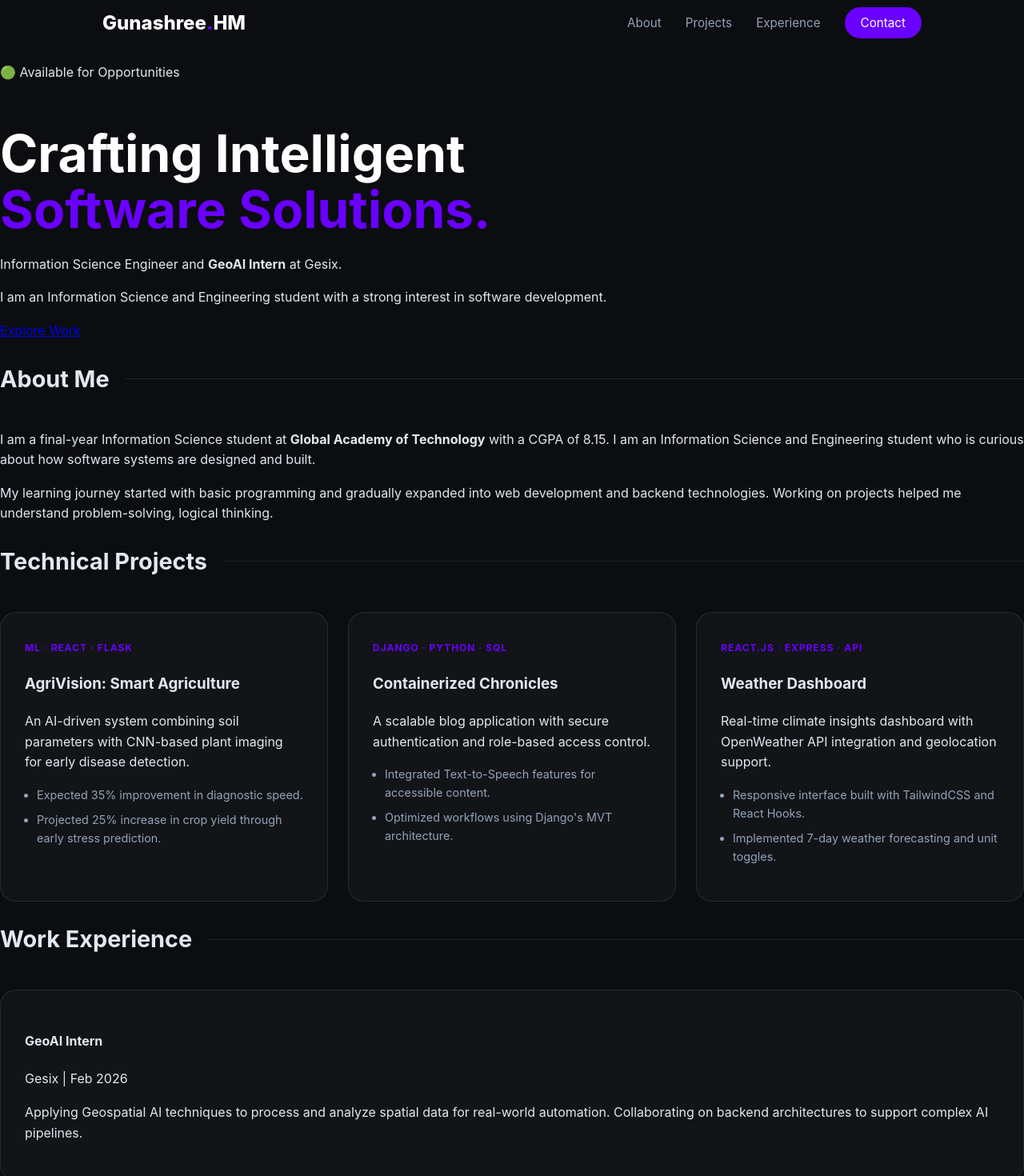
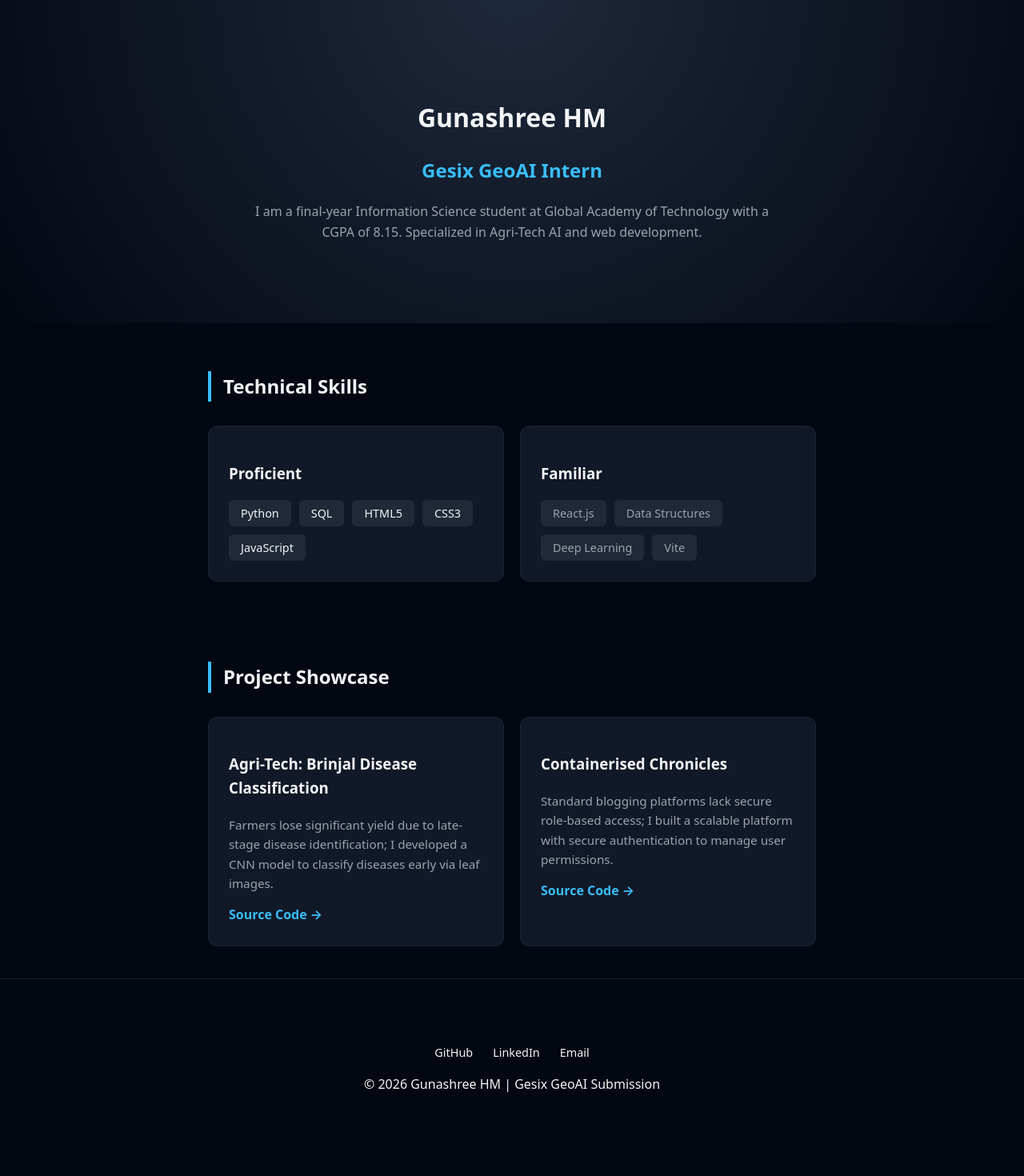
Before and after one commit to gunashree-hm/my-portfolio, a React (Vite) app in the folder my-portfolio/: page / in a window 1280 px wide. Shown: the part 20-1490 px from the top of the page at 80% size. Built offline with nearby package versions, Linux system fonts and the light colour scheme.

Commit message:
Update App.css content

```diff
--- a/my-portfolio/src/App.css
+++ b/my-portfolio/src/App.css
@@ -1,134 +1,111 @@
 :root {
-  --primary: #6a00ff;
-  --bg-dark: #0f1115;
-  --card-bg: rgba(255, 255, 255, 0.03);
-  --text-main: #e2e8f0;
-  --text-dim: #94a3b8;
-  --border: rgba(255, 255, 255, 0.1);
+  --primary: #38bdf8;
+  --bg: #030712;
+  --card: #111827;
+  --text: #f3f4f6;
+  --dim: #9ca3af;
 }
 
 body {
   margin: 0;
-  padding: 0;
-  background-color: #0b0d11; /* Sleek dark background */
-  color: var(--text-main);
-  font-family: 'Inter', sans-serif;
+  background-color: var(--bg);
+  color: var(--text);
+  font-family: system-ui, -apple-system, sans-serif; /* Faster loading than Google Fonts */
   line-height: 1.6;
 }
 
-/* DECORATIVE LINES */
-.bg-line {
-  position: fixed;
-  background: linear-gradient(to bottom, var(--primary), transparent);
-  width: 1px;
-  opacity: 0.15;
-  z-index: -1;
-}
-.line-1 { left: 10%; height: 100vh; }
-.line-2 { right: 10%; height: 100vh; }
-
-/* NAVIGATION */
-.nav-container {
-  display: flex;
-  justify-content: space-between;
-  padding: 30px 10%;
-  align-items: center;
+.container {
+  max-width: 800px;
+  margin: 0 auto;
+  padding: 40px 20px;
+  box-sizing: border-box;
 }
 
-.logo { font-size: 1.5rem; font-weight: 800; color: white; }
-.logo span { color: var(--primary); }
-
-.links a {
-  text-decoration: none;
-  color: var(--text-dim);
-  margin-left: 30px;
-  font-size: 0.95rem;
-  transition: 0.3s;
+.hero {
+  text-align: center;
+  padding: 80px 20px 40px;
+  background: radial-gradient(circle at top, #1e293b, #030712);
 }
 
-.contact-pill {
-  background: var(--primary);
-  color: white !important;
-  padding: 10px 20px;
-  border-radius: 50px;
+.role {
+  color: var(--primary);
+  font-size: 1.5rem;
+  margin: 10px 0;
+  font-weight: 600;
 }
 
-/* CARDS VISUALIZATION */
-.glass-card {
-  background: var(--card-bg);
-  border: 1px solid var(--border);
-  backdrop-filter: blur(10px);
-  padding: 30px;
-  border-radius: 20px;
-  transition: transform 0.3s ease, border-color 0.3s ease;
+.about-text {
+  color: var(--dim);
+  max-width: 650px;
+  margin: 20px auto;
 }
 
-.glass-card:hover {
-  transform: translateY(-5px);
-  border-color: var(--primary);
-  background: rgba(106, 0, 255, 0.02);
+.section-title {
+  border-left: 4px solid var(--primary);
+  padding-left: 15px;
+  margin-bottom: 30px;
+  font-size: 1.5rem;
 }
 
-/* PROJECT GRID */
-.project-grid {
+.skills-grid, .project-grid {
   display: grid;
-  grid-template-columns: repeat(auto-fit, minmax(320px, 1fr));
-  gap: 25px;
+  grid-template-columns: repeat(auto-fit, minmax(280px, 1fr));
+  gap: 20px;
 }
 
-.tech-label {
-  color: var(--primary);
-  font-size: 0.75rem;
-  font-weight: 700;
-  text-transform: uppercase;
-  letter-spacing: 1px;
+.skill-card, .project-card {
+  background: var(--card);
+  padding: 25px;
+  border-radius: 12px;
+  border: 1px solid rgba(255, 255, 255, 0.05);
 }
 
-.impact-list {
-  padding-left: 15px;
-  color: var(--text-dim);
+.tags {
+  display: flex;
+  flex-wrap: wrap;
+  gap: 10px;
+  margin-top: 15px;
+}
+
+.tag {
+  background: #1f2937;
+  padding: 5px 15px;
+  border-radius: 6px;
   font-size: 0.9rem;
 }
 
-.impact-list li { margin-bottom: 8px; }
+.tag.familiar { color: var(--dim); }
 
-/* DUAL SECTION LAYOUT */
-.dual-section {
-  display: grid;
-  grid-template-columns: 1fr 1fr;
-  gap: 30px;
-  margin-top: 50px;
+.problem-text {
+  font-size: 0.95rem;
+  color: var(--dim);
+  margin-bottom: 15px;
 }
 
-/* TYPOGRAPHY */
-h1 { font-size: 4rem; line-height: 1.1; margin-bottom: 20px; color: white; }
-h1 span { color: var(--primary); }
-
-.section-title {
-  font-size: 1.8rem;
-  margin-bottom: 40px;
-  display: flex;
-  align-items: center;
+.project-card a {
+  color: var(--primary);
+  text-decoration: none;
+  font-weight: bold;
 }
 
-.section-title::after {
-  content: "";
-  height: 1px;
-  background: var(--border);
-  flex: 1;
-  margin-left: 20px;
+.footer {
+  border-top: 1px solid rgba(255, 255, 255, 0.1);
+  padding: 40px 0;
+  text-align: center;
 }
 
-.skill-pills {
+.socials {
   display: flex;
-  flex-wrap: wrap;
-  gap: 10px;
+  justify-content: center;
+  gap: 25px;
+  margin-bottom: 15px;
 }
 
-.skill-pills span {
-  background: #1a1c23;
-  padding: 6px 15px;
-  border-radius: 8px;
-  font-size: 0.85rem;
-  border: 1px solid var(--border);
+.socials a { color: var(--text); text-decoration: none; font-size: 0.9rem; }
+
+/* Mobile Responsiveness  */
+@media (max-width: 600px) {
+  h1 { font-size: 2.2rem; }
+  .role { font-size: 1.2rem; }
+  .container { padding: 20px; }
 }
--- a/my-portfolio/src/App.jsx
+++ b/my-portfolio/src/App.jsx
@@ -1,144 +1,88 @@
 import React from 'react';
 import './App.css';
 
+const RESUME_DATA = {
+  name: "Gunashree HM",
+  role: "Gesix GeoAI Intern", // MANDATORY ROLE [cite: 17]
+  about: "I am a final-year Information Science student at Global Academy of Technology with a CGPA of 8.15. Specialized in Agri-Tech AI and web development.",
+  skills: {
+    proficient: ["Python", "SQL", "HTML5", "CSS3", "JavaScript"],
+    familiar: ["React.js", "Data Structures", "Deep Learning", "Vite"]
+  },
+  projects: [
+    {
+      title: "Agri-Tech: Brinjal Disease Classification",
+      problem: "Farmers lose significant yield due to late-stage disease identification; I developed a CNN model to classify diseases early via leaf images.", // MANDATORY 2-LINE PROBLEM [cite: 24]
+      link: "https://github.com/gunashree-hm/brinjal-disease-detection" // MANDATORY LINK [cite: 23]
+    },
+    {
+      title: "Containerised Chronicles",
+      problem: "Standard blogging platforms lack secure role-based access; I built a scalable platform with secure authentication to manage user permissions.",
+      link: "https://github.com/gunashree-hm/Containerized-Chronicles-An-authenticated-blogging-platform"
+    }
+  ],
+  contacts: {
+    email: "your.email@example.com",
+    github: "https://github.com/gunashree-hm",
+    linkedin: "https://linkedin.com/in/yourusername"
+  }
+};
+
 function App() {
   return (
-    <div className="portfolio-wrapper">
-      {/* Decorative background lines to fill white space */}
-      <div className="bg-line line-left"></div>
-      <div className="bg-line line-right"></div>
-
-      <header className="nav-container">
-        <div className="logo">Gunashree<span>.</span>HM</div>
-        <nav className="links">
-          <a href="#about">About</a>
-          <a href="#projects">Projects</a>
-          <a href="#experience">Experience</a>
-          <a href="mailto:gunashreehm@gmail.com" className="contact-pill">Contact </a>
-        </nav>
+    <div className="portfolio">
+      <header className="hero">
+        <div className="container">
+          {/* SPRINT BADGE REMOVED HERE */}
+          <h1>{RESUME_DATA.name}</h1>
+          <p className="role">{RESUME_DATA.role}</p>
+          <p className="about-text">{RESUME_DATA.about}</p>
+        </div>
       </header>
 
-      <main className="main-content">
-        {/* HERO SECTION - Corrected Tag Error */}
-        <section className="hero">
-          <div className="status-pill">🟢 Available for Opportunities</div>
-          <h1>Crafting Intelligent <br/><span>Software Solutions.</span></h1>
-          <p className="hero-bio">
-            Information Science Engineer and <strong>GeoAI Intern</strong> at Gesix.
-            </p>
-            <p>
-              I am an Information Science and Engineering student with a strong
-
-          interest in software development.
-          </p>
-          <div className="hero-btns">
-            <a href="#projects" className="primary-btn">Explore Work</a>
+      <section className="container">
+        <h2 className="section-title">Technical Skills</h2>
+        <div className="skills-grid">
+          <div className="skill-card">
+            <h3>Proficient</h3>
+            <div className="tags">
+              {RESUME_DATA.skills.proficient.map(s => <span key={s} className="tag">{s}</span>)}
             </div>
-        </section>
-
-        {/* ABOUT ME SECTION */}
-        <section id="about" className="content-section">
-          <h2 className="section-title">About Me</h2>
-          <div className="about-grid">
-            <div className="about-text">
-              <p>
-                I am a final-year Information Science student at <strong>Global Academy of Technology</strong> with a CGPA of 8.15.
-                  I am an Information Science and Engineering student who is curious
-
-          about how software systems are designed and built.
-              </p>
-              <p>
-                 My learning journey started with basic programming and gradually
-
-          expanded into web development and backend technologies. Working on
-
-          projects helped me understand problem-solving, logical thinking.
-          </p>
+          </div>
+          <div className="skill-card">
+            <h3>Familiar</h3>
+            <div className="tags">
+              {RESUME_DATA.skills.familiar.map(s => <span key={s} className="tag familiar">{s}</span>)}
+            </div>
           </div>
         </div>
       </section>
 
-        {/* PROJECTS SECTION - Exclusive to Resume Projects */}
-        <section id="projects" className="content-section">
-          <h2 className="section-title">Technical Projects</h2>
+      <section className="container">
+        <h2 className="section-title">Project Showcase</h2>
         <div className="project-grid">
-
-            {/* AgriVision */}
-            <div className="glass-card project-card">
-              <div className="card-header">
-                <span className="tech-label">ML · React · Flask</span>
-                <h3>AgriVision: Smart Agriculture</h3>
+          {RESUME_DATA.projects.map((p, i) => (
+            <div key={i} className="project-card">
+              <h3>{p.title}</h3>
+              <p className="problem-text">{p.problem}</p>
+              <a href={p.link} target="_blank" rel="noopener noreferrer" aria-label={`View ${p.title} repository`}>
+                Source Code &rarr;
+              </a>
             </div>
-              <p>An AI-driven system combining soil parameters with CNN-based plant imaging for early disease detection.</p>
-              <ul className="impact-list">
-                <li>Expected 35% improvement in diagnostic speed.</li>
-                <li>Projected 25% increase in crop yield through early stress prediction.</li>
-              </ul>
-            </div>
-
-            {/* Containerized Chronicles */}
-            <div className="glass-card project-card">
-              <div className="card-header">
-                <span className="tech-label">Django · Python · SQL</span>
-                <h3>Containerized Chronicles</h3>
-              </div>
-              <p>A scalable blog application with secure authentication and role-based access control.</p>
-              <ul className="impact-list">
-                <li>Integrated Text-to-Speech features for accessible content.</li>
-                <li>Optimized workflows using Django's MVT architecture.</li>
-              </ul>
-            </div>
-
-            {/* Weather Dashboard */}
-            <div className="glass-card project-card">
-              <div className="card-header">
-                <span className="tech-label">React.js · Express · API</span>
-                <h3>Weather Dashboard</h3>
-              </div>
-              <p>Real-time climate insights dashboard with OpenWeather API integration and geolocation support.</p>
-              <ul className="impact-list">
-                <li>Responsive interface built with TailwindCSS and React Hooks.</li>
-                <li>Implemented 7-day weather forecasting and unit toggles.</li>
-              </ul>
-            </div>
-
+          ))}
         </div>
       </section>
 
-        {/* EXPERIENCE SECTION */}
-        <section id="experience" className="content-section">
-          <h2 className="section-title">Work Experience</h2>
-          <div className="glass-card exp-card">
-            <div className="exp-header">
-              <h4>GeoAI Intern</h4>
-              <span className="company">Gesix | Feb 2026 </span>
+      <footer className="footer">
+        <div className="container">
+          <div className="socials">
+            {/* Added aria-labels for 90+ Accessibility Score */}
+            <a href={RESUME_DATA.contacts.github} target="_blank" rel="noopener noreferrer" aria-label="GitHub Profile">GitHub</a>
+            <a href={RESUME_DATA.contacts.linkedin} target="_blank" rel="noopener noreferrer" aria-label="LinkedIn Profile">LinkedIn</a>
+            <a href={`mailto:${RESUME_DATA.contacts.email}`} aria-label="Send Email">Email</a>
           </div>
-            <p>Applying Geospatial AI techniques to process and analyze spatial data for real-world automation. Collaborating on backend architectures  to support complex AI pipelines.</p>
+          <p className="copyright">© 2026 {RESUME_DATA.name} | Gesix GeoAI Submission</p>
         </div>
-        </section>
-
-        {/* SKILLS SECTION */}
-        <section className="content-section">
-          <h2 className="section-title">Technical Stack</h2>
-          <div className="skill-container">
-            <div className="skill-group">
-              <h4>Programming</h4>
-              <div className="skill-pills">
-                <span>Python</span> <span>JavaScript</span> <span>SQL</span> <span>Java</span> <span>C</span>
-              </div>
-            </div>
-            <div className="skill-group">
-              <h4>Frameworks & Tools</h4>
-              <div className="skill-pills">
-                <span>React</span> <span>Django</span> <span>Flask</span> <span>Git</span> <span>GitHub</span>
-              </div>
-            </div>
-          </div>
-        </section>
-      </main>
-
-      <footer className="footer">
-        <p>© 2026 Gunashree H M | Built for Performance & Impact</p>
       </footer>
     </div>
   );
```
Lines whose indentation alone changed are shown as unchanged.
